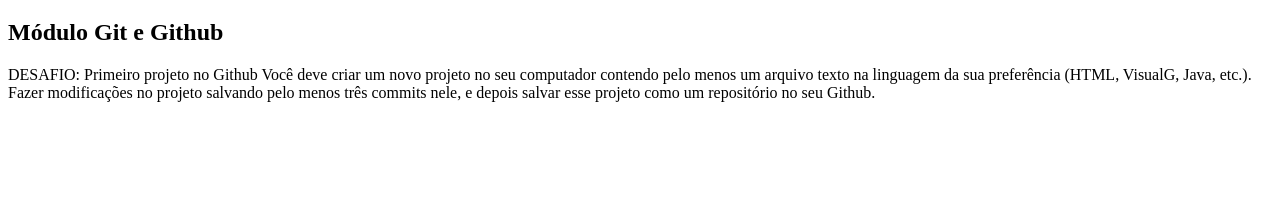
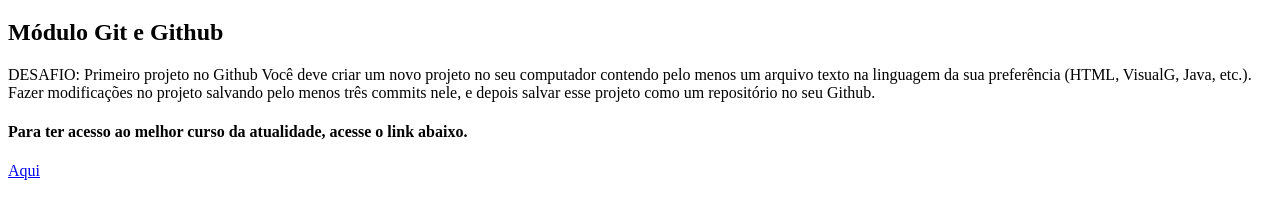
Before and after one commit to anderson-aguiar/desafioPrimeiroProjetoGithub, a plain HTML site: page index.html in a window 1280 px wide. Shown: the part 61-280 px from the top of the page. Drawn offline with Linux system fonts and the light colour scheme.

Commit message:
Página atualizada com novas informações

```diff
--- a/index.html
+++ b/index.html
@@ -9,11 +9,14 @@
 <body>
     <h1>Desafio 1</h1>
     <h2>Módulo Git e Github</h2>
-    <p>
-
-        DESAFIO: Primeiro projeto no Github
+    <p> DESAFIO: Primeiro projeto no Github
         Você deve criar um novo projeto no seu computador contendo pelo menos um arquivo texto na
         linguagem da sua preferência (HTML, VisualG, Java, etc.). Fazer modificações no projeto salvando pelo
         menos três commits nele, e depois salvar esse projeto como um repositório no seu Github.</p>
+
+
+    <h4>Para ter acesso ao melhor curso da atualidade, acesse o link abaixo.</h4>
+
+    <a href="https://devsuperior.com.br">Aqui</a>
 </body>
 </html>
```
